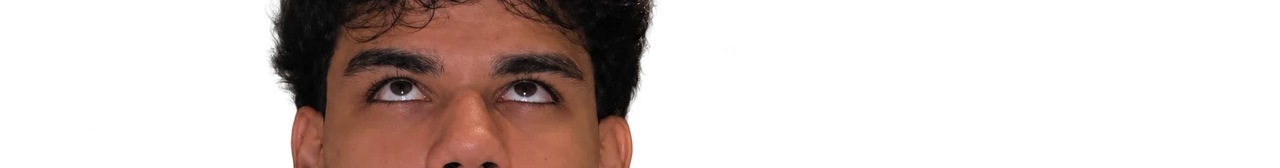
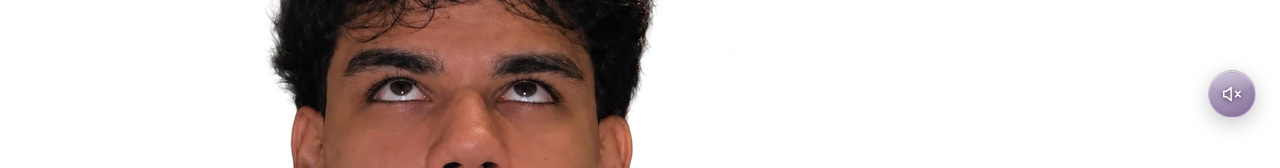
Before and after one commit to contatogarstudio-crypto/portifolio, a React (Vite) app in the folder portfolio/: page / in a window 1280 px wide. Shown: the part 582-750 px from the top of the page. Built offline with nearby package versions, Linux system fonts and the light colour scheme; the HTML template or start-up script is replaced by a standard one.

Commit message:
Adiciona musica ambiente com controle liquid glass acessivel

```diff
--- a/portfolio/src/App.jsx
+++ b/portfolio/src/App.jsx
@@ -6,6 +6,7 @@ import Hero from './components/Hero.jsx'
 import About from './components/About.jsx'
 import Services from './components/Services.jsx'
 import Projects from './components/Projects.jsx'
+import AmbientAudio from './components/AmbientAudio.jsx'
 
 gsap.registerPlugin(ScrollTrigger)
 
@@ -27,6 +28,7 @@ export default function App() {
         <Services />
         <Projects />
       </main>
+      <AmbientAudio />
     </>
   )
 }
--- /dev/null
+++ b/portfolio/src/components/AmbientAudio.css
@@ -0,0 +1,97 @@
+.ambient-audio {
+  position: fixed;
+  right: calc(24px + env(safe-area-inset-right, 0px));
+  bottom: calc(100px + env(safe-area-inset-bottom, 0px));
+  z-index: 60;
+}
+
+.ambient-audio-button {
+  position: relative;
+  display: grid;
+  place-items: center;
+  width: 48px;
+  height: 48px;
+  padding: 0;
+  overflow: hidden;
+  isolation: isolate;
+  border: 1px solid rgb(255 255 255 / 38%);
+  border-radius: 50%;
+  color: #fff;
+  background: linear-gradient(145deg, #81718f, #3c284e);
+  box-shadow: 0 6px 20px rgb(16 6 27 / 22%), inset 0 1px 1px rgb(255 255 255 / 65%), inset 0 -2px 5px rgb(33 5 55 / 24%);
+  cursor: pointer;
+  -webkit-tap-highlight-color: transparent;
+  touch-action: manipulation;
+  transition: transform 220ms ease, box-shadow 220ms ease, border-color 220ms ease;
+}
+
+@supports ((backdrop-filter: blur(20px)) or (-webkit-backdrop-filter: blur(20px))) {
+  .ambient-audio-button {
+    background: linear-gradient(145deg, rgb(228 205 255 / 28%), rgb(104 47 160 / 20%) 55%, rgb(73 37 111 / 35%)), rgb(39 16 62 / 38%);
+    -webkit-backdrop-filter: blur(20px) saturate(160%);
+    backdrop-filter: blur(20px) saturate(160%);
+  }
+}
+
+.ambient-audio-button::before {
+  content: '';
+  position: absolute;
+  inset: 2px 4px 50%;
+  border-radius: 50%;
+  background: linear-gradient(180deg, rgb(255 255 255 / 43%), rgb(255 255 255 / 2%));
+  opacity: 0.7;
+  pointer-events: none;
+  transition: opacity 220ms ease;
+}
+
+.ambient-audio-button::after {
+  content: '';
+  position: absolute;
+  inset: 0;
+  border-radius: inherit;
+  box-shadow: inset 2px 0 5px rgb(255 255 255 / 14%), inset -2px -1px 4px rgb(211 160 255 / 15%);
+  pointer-events: none;
+}
+
+.ambient-audio-button svg {
+  position: relative;
+  width: 22px;
+  height: 22px;
+  filter: drop-shadow(0 1px 2px rgb(27 8 42 / 70%));
+}
+
+.ambient-audio-button[aria-pressed='true'] {
+  border-color: rgb(238 214 255 / 65%);
+  box-shadow: 0 6px 22px rgb(91 27 137 / 24%), inset 0 1px 2px rgb(255 255 255 / 70%), inset 0 -2px 6px rgb(183 105 237 / 20%);
+}
+
+@media (hover: hover) {
+  .ambient-audio-button:hover { transform: scale(1.06); }
+  .ambient-audio-button:hover::before { opacity: 1; }
+}
+
+.ambient-audio-button:active { transform: scale(0.96); }
+.ambient-audio-button:focus-visible { outline: 2px solid #efcaff; outline-offset: 5px; }
+.ambient-audio-status:empty { display: none; }
+.ambient-audio-status:not(:empty) {
+  position: absolute;
+  right: 0;
+  bottom: 60px;
+  width: min(260px, calc(100vw - 48px));
+  padding: 12px 16px;
+  border: 1px solid #b995d4;
+  border-radius: 12px;
+  background: #241730;
+  color: #fff;
+  font-size: 0.8rem;
+  line-height: 1.5;
+}
+
+@media (max-width: 560px) {
+  .ambient-audio { right: calc(18px + env(safe-area-inset-right, 0px)); }
+}
+
+@media (prefers-reduced-motion: reduce) {
+  .ambient-audio-button, .ambient-audio-button::before { transition: none; }
+  .ambient-audio-button:hover, .ambient-audio-button:active { transform: none; }
+}
--- /dev/null
+++ b/portfolio/src/components/AmbientAudio.jsx
@@ -0,0 +1,119 @@
+import { useEffect, useRef, useState } from 'react'
+import './AmbientAudio.css'
+
+const TRACK = '/audio/kulakovka-deep-house-267502.mp3'
+const VOLUME = 0.12
+const FADE = 0.8
+
+export default function AmbientAudio() {
+  const audio = useRef(null)
+  const engine = useRef(null)
+  const pauseTimer = useRef(null)
+  const wanted = useRef(false)
+  const request = useRef(0)
+  const [enabled, setEnabled] = useState(false)
+  const [error, setError] = useState('')
+
+  useEffect(() => {
+    const media = audio.current
+    return () => {
+      request.current += 1
+      clearTimeout(pauseTimer.current)
+      media.pause()
+      media.removeAttribute('src')
+      media.load()
+      engine.current?.source.disconnect()
+      engine.current?.context.close().catch(() => {})
+      engine.current = null
+    }
+  }, [])
+
+  const fadeTo = (value) => {
+    const { context, gain } = engine.current
+    const now = context.currentTime
+    // GainNode keeps the same low volume on iOS, where media.volume is read-only.
+    if (gain.gain.cancelAndHoldAtTime) gain.gain.cancelAndHoldAtTime(now)
+    else {
+      const current = gain.gain.value
+      gain.gain.cancelScheduledValues(now)
+      gain.gain.setValueAtTime(current, now)
+    }
+    gain.gain.linearRampToValueAtTime(value, now + FADE)
+  }
+
+  const fail = () => {
+    request.current += 1
+    wanted.current = false
+    clearTimeout(pauseTimer.current)
+    audio.current?.pause()
+    if (engine.current) {
+      const { context, gain } = engine.current
+      gain.gain.cancelScheduledValues(context.currentTime)
+      gain.gain.setValueAtTime(0, context.currentTime)
+    }
+    setEnabled(false)
+    setError('Não foi possível tocar a música. Toque para tentar novamente.')
+  }
+
+  const toggle = async () => {
+    const media = audio.current
+    const id = ++request.current
+    wanted.current = !wanted.current
+    clearTimeout(pauseTimer.current)
+    setError('')
+
+    if (!wanted.current) {
+      setEnabled(false)
+      if (engine.current) fadeTo(0)
+      pauseTimer.current = setTimeout(() => media.pause(), FADE * 1000)
+      return
+    }
+
+    try {
+      if (!engine.current) {
+        const AudioContext = window.AudioContext || window.webkitAudioContext
+        const context = new AudioContext()
+        const gain = context.createGain()
+        const source = context.createMediaElementSource(media)
+        gain.gain.value = 0
+        source.connect(gain)
+        gain.connect(context.destination)
+        engine.current = { context, source, gain }
+      }
+      if (!media.getAttribute('src')) media.src = TRACK
+      // Both calls start in the visitor's gesture, before the first await.
+      await Promise.all([engine.current.context.resume(), media.play()])
+      if (request.current !== id) return
+      setEnabled(true)
+      fadeTo(VOLUME)
+    } catch {
+      if (request.current === id) fail()
+    }
+  }
+
+  return (
+    <div className="ambient-audio">
+      <audio ref={audio} preload="none" loop playsInline onError={fail} />
+      <button
+        type="button"
+        className="ambient-audio-button"
+        aria-label={enabled ? 'Desligar música ambiente' : 'Ligar música ambiente'}
+        aria-pressed={enabled}
+        aria-describedby={error ? 'ambient-audio-status' : undefined}
+        title={enabled ? 'Desligar música ambiente' : 'Ligar música ambiente'}
+        onClick={toggle}
+      >
+        <svg viewBox="0 0 24 24" fill="none" stroke="currentColor" strokeWidth="1.6" strokeLinecap="round" strokeLinejoin="round" aria-hidden="true">
+          <path d="M11 5 6 9H3v6h3l5 4V5Z" />
+          {enabled ? (
+            <>
+              <path d="M15 8a6 6 0 0 1 0 8" />
+              <path d="M18 5a10 10 0 0 1 0 14" />
+            </>
+          ) : <path d="m16 9 5 6m0-6-5 6" />}
+        </svg>
+      </button>
+      <span id="ambient-audio-status" className="ambient-audio-status" role="status">{error}</span>
+    </div>
+  )
+}
```
Also changed, not shown: portfolio/public/audio/README.md (added), 1 other file (tests, documents, lock files or other folders).
